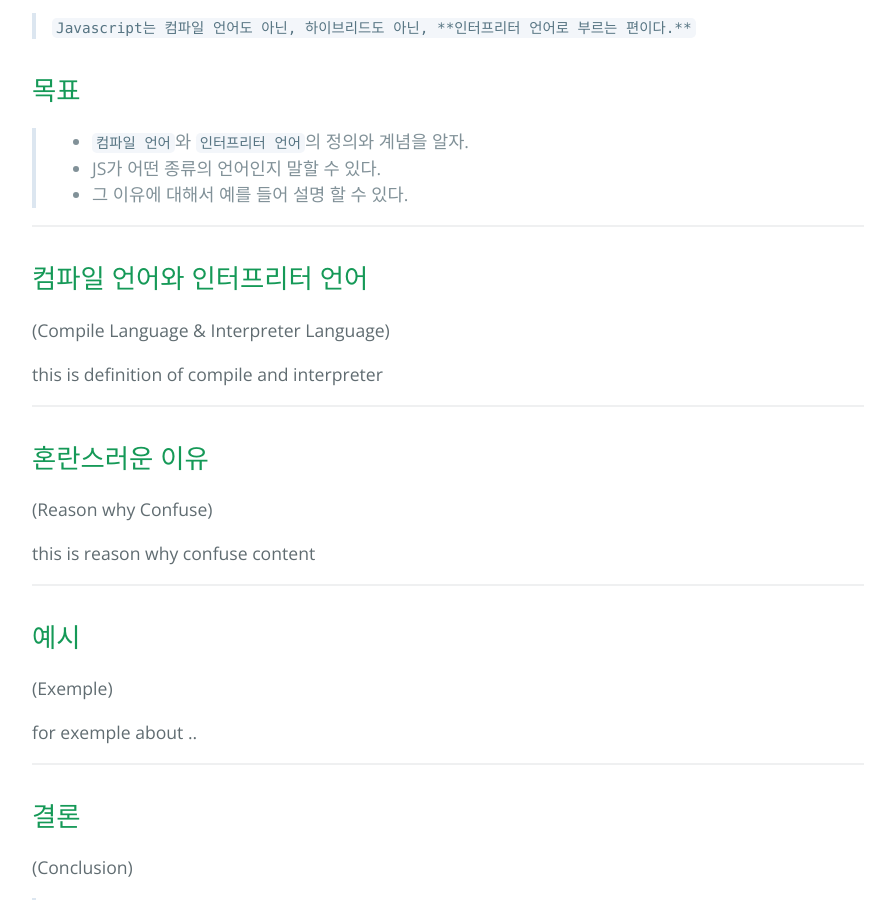
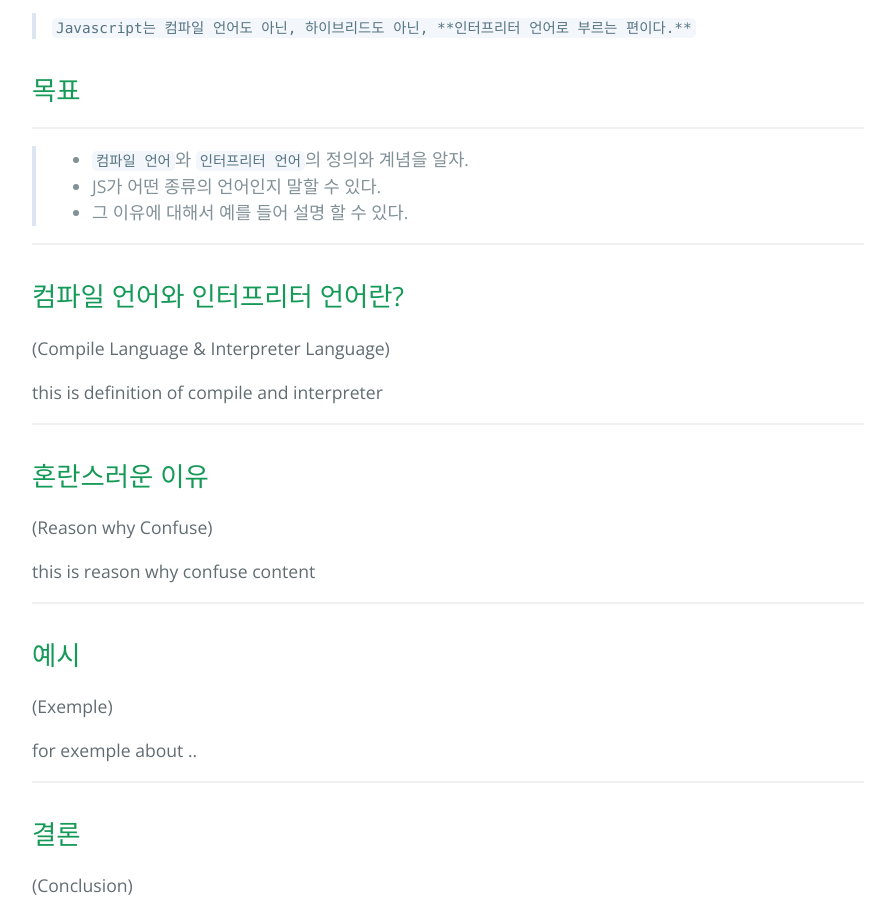
Before and after one commit to wonbae/wonbae.github.io, a Jekyll site: the page built from _posts/2019-01-28-Javascript는Compiled언어일까Interpreted언어일까.markdown, in a window 1280 px wide and 900 px high, scrolled down 402 px. Shown: the whole window, without its empty margins (192-1087 px from the left). Built offline with Jekyll 4.4.1, drawn with Linux system fonts in a browser that asks for light colours.

Commit message:
make format

```diff
--- a/_posts/2019-01-28-Javascript는Compiled언어일까Interpreted언어일까.markdown
+++ b/_posts/2019-01-28-Javascript는Compiled언어일까Interpreted언어일까.markdown
@@ -5,10 +5,12 @@
 categories: main
 ---
 
->`Javascript는 컴파일 언어도 아닌, 하이브리드도 아닌, **인터프리터 언어로 부르는 편이다.**`
+> `Javascript는 컴파일 언어도 아닌, 하이브리드도 아닌, **인터프리터 언어로 부르는 편이다.** `
 
 
 ## 목표
+***
+
 > * `컴파일 언어`와 `인터프리터 언어`의 정의와 계념을 알자.
 * JS가 어떤 종류의 언어인지 말할 수 있다.
 * 그 이유에 대해서 예를 들어 설명 할 수 있다.
@@ -18,7 +20,7 @@
 
 
 
-## 컴파일 언어와 인터프리터 언어
+## 컴파일 언어와 인터프리터 언어란?
 (Compile Language & Interpreter Language)
 
 this is definition of compile and interpreter
```
